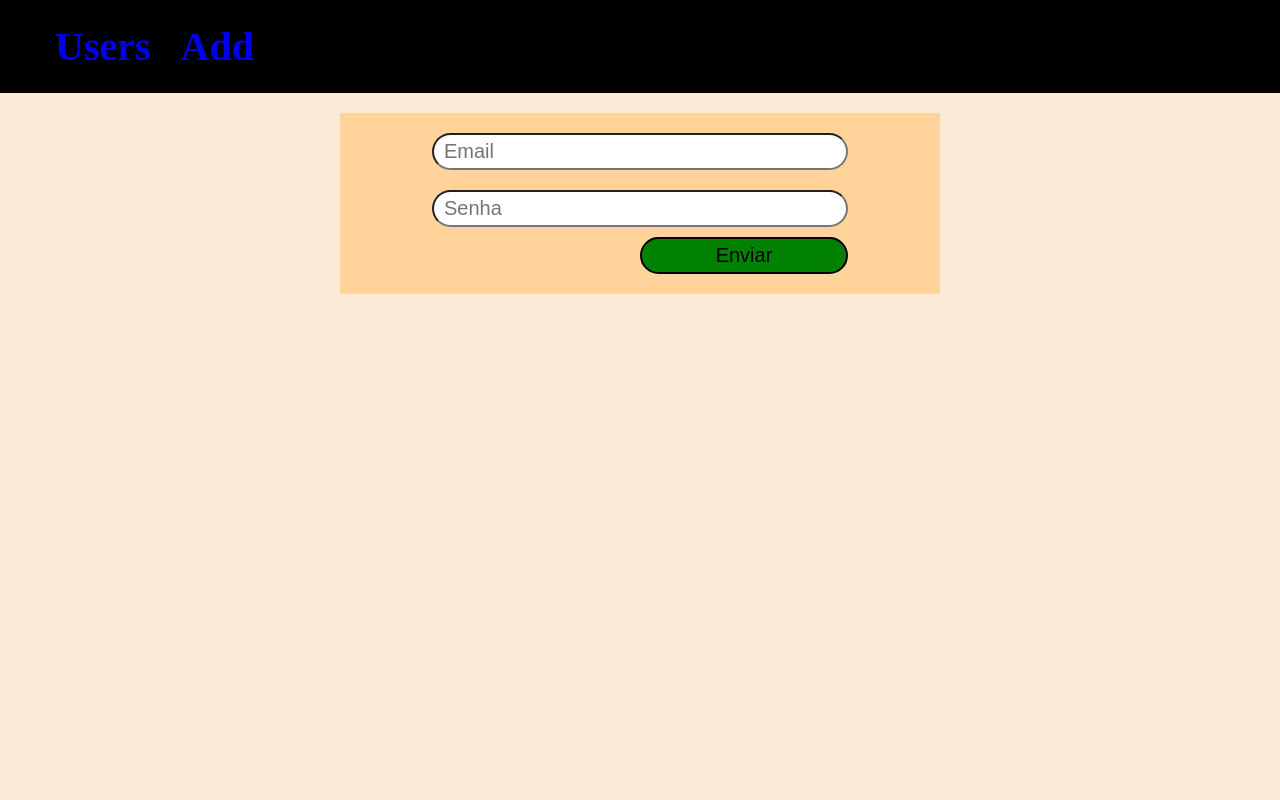
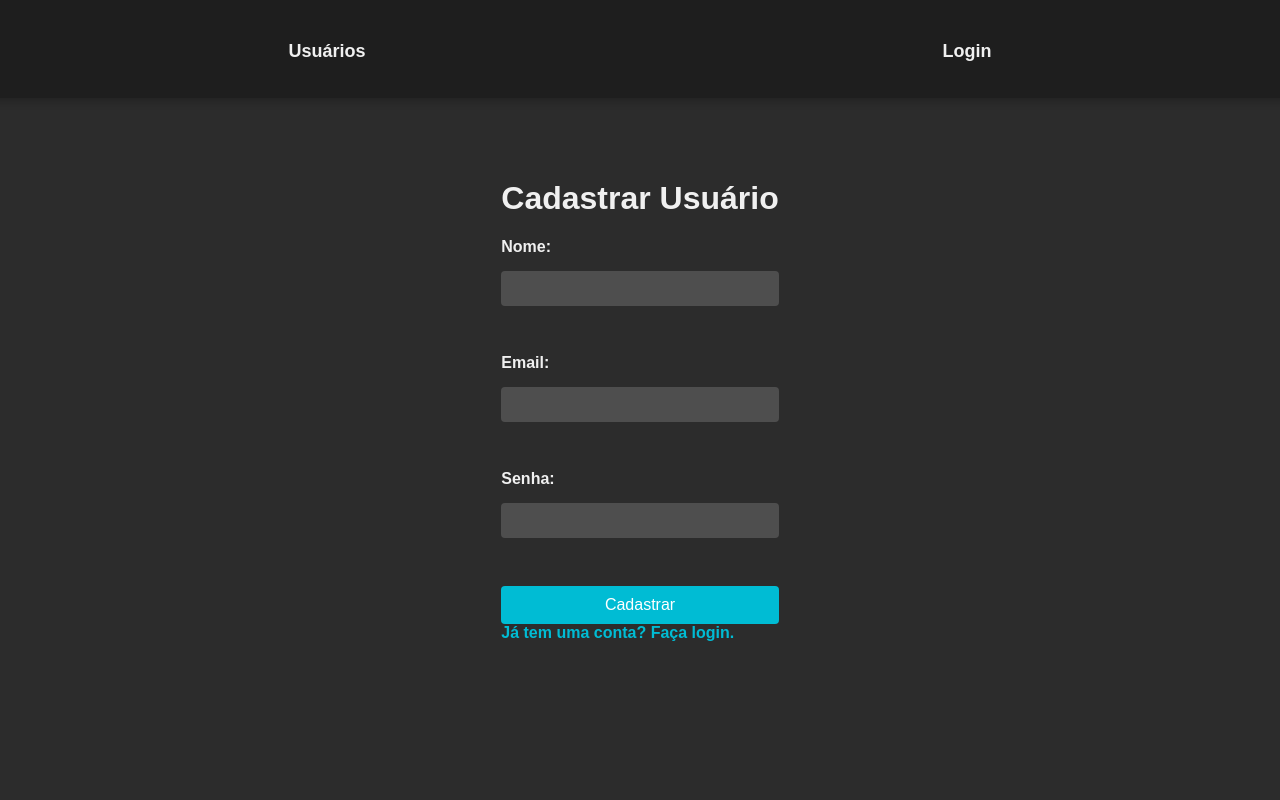
Before and after one commit to diogomador/Iuri, a Flask app: page /create in a window 1280 px wide. Run offline with Flask 3, Linux system fonts and the light colour scheme.

Commit message:
Site pronto (por enquanto)

```diff
--- a/app.py
+++ b/app.py
@@ -1,10 +1,10 @@
-from flask import Flask, url_for,request,render_template,flash,redirect
+from flask import Flask, url_for, request, render_template, flash, redirect, session
 import sqlite3
 
 app = Flask(__name__)
+app.secret_key = 'sua_chave_secreta_aqui'  # Necessário para usar sessões
 
-
-# Obter uma conexão com SQlite
+# Obter uma conexão com SQLite
 def get_connection():
     conn = sqlite3.connect('database.db')
     conn.row_factory = sqlite3.Row
@@ -12,50 +12,78 @@ def get_connection():
 
 @app.route('/')
 def index():
+    if 'user_name' not in session:
+        return redirect(url_for('login'))
+
     conn = get_connection()
-    users = conn.execute('SELECT id, email FROM users').fetchall()
-    return render_template('pages/index.html',users=users)
+    users = conn.execute('SELECT id, nome, email FROM users').fetchall()
+    return render_template('pages/index.html', users=users)
+
 
 @app.route('/create', methods=['GET','POST'])
 def create():
-
     if request.method == 'POST':
+        nome = request.form['nome']
         email = request.form['email']
         senha = request.form['password']
-        if not email:
-            flash('Email é obrigatório')
+
+        if not nome or not email:
+            flash('Nome e Email são obrigatórios')
         else:
             conn = get_connection()
-            conn.execute("INSERT INTO users (email, senha) VALUES (?,?)", (email, senha))
+            conn.execute("INSERT INTO users (nome, email, senha) VALUES (?,?,?)", (nome, email, senha))
             conn.commit()
             conn.close()
             return redirect(url_for('index'))
 
-
     return render_template('pages/create.html')
 
 
+@app.route('/login', methods=['GET', 'POST'])
+def login():
+    if request.method == 'POST':
+        email = request.form['email']
+        senha = request.form['password']
+        conn = get_connection()
+        user = conn.execute("SELECT * FROM users WHERE email=? AND senha=?", (email, senha)).fetchone()
+
+        if user:
+            session['user_id'] = user['id']
+            session['user_email'] = user['email']
+            session['user_name'] = user['nome']
+            return redirect(url_for('index'))
+        else:
+            flash('Email ou senha inválidos')
+            return redirect(url_for('login'))
+
+    return render_template('pages/login.html')
+
+
+@app.route('/logout')
+def logout():
+    session.clear()
+    return redirect(url_for('login'))
+
 @app.route('/<int:id>/edit', methods=['POST','GET'])
 def edit(id):
-
     SELECT = 'SELECT * FROM users WHERE id=?'
     conn = get_connection()
-    # usuario = conn.execute(SELECT,(str(id))).fetchone()
-    usuario = conn.execute(SELECT,(id,)).fetchone()
+    usuario = conn.execute(SELECT, (id,)).fetchone()
 
     if usuario == None:
-        return 'NÃO EXISTE'
+        return 'Usuário não encontrado'
 
     if request.method == 'POST':
+        nome = request.form['nome']
         email = request.form['email']
-        UPDATE = 'UPDATE users SET email=? WHERE id=?'
-        conn.execute(UPDATE,(email,id))
+        UPDATE = 'UPDATE users SET nome=?, email=? WHERE id=?'
+        conn.execute(UPDATE, (nome, email, id))
         conn.commit()
         conn.close()
         return redirect(url_for('index'))
 
+    return render_template('pages/edit.html', user=usuario)
 
-    return render_template('pages/edit.html',user=usuario)
 
 if __name__ == '__main__':
     app.run(debug=True)
--- a/database/schema.sql
+++ b/database/schema.sql
@@ -4,6 +4,7 @@ DROP TABLE IF EXISTS users;
 CREATE TABLE users (
     id INTEGER PRIMARY KEY AUTOINCREMENT,
     created TIMESTAMP NOT NULL DEFAULT CURRENT_TIMESTAMP,
+    nome TEXT NOT NULL,
     email TEXT NOT NULL,
     senha TEXT NOT NULL
 );
--- a/static/css/styles.css
+++ b/static/css/styles.css
@@ -1,112 +1,128 @@
-* {
-    box-sizing: border-box;
-    list-style: none;
+/* Estilo global */
+body {
+    font-family: Arial, sans-serif;
+    margin: 0;
     padding: 0;
-    margin: 0;
+    background-color: #2c2c2c; /* Cor de fundo mais escura */
+    color: #f0f0f0; /* Cor de texto mais clara para contraste */
+    display: flex;
+    justify-content: center;
+    align-items: center;
+    height: 100vh; /* Altura total da tela */
+    overflow: hidden;
 }
 
-body, html {
-    height: 100vh;
+/* Cabeçalho (nav) */
+.nav {
+    background-color: #1e1e1e; /* Fundo mais escuro */
+    color: #f0f0f0; /* Cor do texto */
+    padding: 15px;
+    display: flex;
+    justify-content: space-around;
+    align-items: center;
+    width: 100%;
+    box-shadow: 0 4px 8px rgba(0, 0, 0, 0.2);
+    position: fixed;
+    top: 0;
 }
 
+.nav a {
+    text-decoration: none;
+    color: #f0f0f0;
+    font-weight: bold;
+    font-size: 18px;
+    transition: color 0.3s;
+}
+
+.nav a:hover {
+    color: #00bcd4; /* Azul claro para hover */
+}
+
+/* Container principal */
 .container {
+    width: 90%;
+    max-width: 600px; /* Limita o tamanho máximo */
+    background-color: #3e3e3e; /* Fundo do container */
+    padding: 20px;
+    margin-top: 100px; /* Espaço para evitar sobreposição com o nav */
+    border-radius: 8px;
+    box-shadow: 0 4px 8px rgba(0, 0, 0, 0.2);
+    text-align: center;
+}
+
+/* Formulários */
+form {
     display: flex;
     flex-direction: column;
-    height: 100%;
+    gap: 15px;
+    margin-top: 20px;
 }
 
-.nav {
-    height: 100px;
-    background-color: black;
-    color: white;
-    display: flex;
-    align-items: center;
-    justify-content: flex-start;
-    padding: 20px 40px;
+label {
+    font-size: 16px;
+    font-weight: bold;
+    text-align: left;
 }
 
-.nav h2 {
-    font-size: 40px;
-    padding: 0 5px;
-    margin: 0 10px;
+input {
+    padding: 10px;
+    border: none;
+    border-radius: 4px;
+    background-color: #4e4e4e;
+    color: #f0f0f0;
 }
 
-.main {
-    padding: 20px 40px;
-    display: flex;
-    height: 100%;
-    background-color: antiquewhite;
-    flex-direction: column;
-    align-items: center;
-    justify-content: flex-start;
+input:focus {
+    outline: none;
+    border: 2px solid #00bcd4;
 }
 
-.nav h2:hover {
-    color: yellow;
-    font-size: 45px;
+button {
+    padding: 10px 20px;
+    background-color: #00bcd4;
+    color: #ffffff;
+    border: none;
+    border-radius: 4px;
+    font-size: 16px;
+    cursor: pointer;
+    transition: background-color 0.3s;
 }
 
-.users {
-    display: flex;
-    align-items: center;
-    justify-content: center;
-    background-color: rgb(255, 211, 154);
-    border-radius: 25px solid rgb(255, 170, 60);
-    width: 50%;
-    padding: 20px 40px;
+button:hover {
+    background-color: #008ba3;
 }
 
-.users form {
-    font-size: 20px;
-    display: flex;
-    flex-flow: column;
-    row-gap: 10px;
-    width: 80%;
+/* Lista de usuários */
+ul {
+    list-style-type: none;
+    padding: 0;
 }
 
-.nav h2 a {
-    text-decoration: none;
+li {
+    margin: 10px 0;
+    padding: 10px;
+    background-color: #4e4e4e;
+    border-radius: 4px;
+    display: flex;
+    justify-content: space-between;
+    align-items: center;
 }
 
-.nav h2 a:visited {
-    color: yellow;
+li a, a {
+    color: #00bcd4;
+    text-decoration: none;
+    font-weight: bold;
+    transition: color 0.3s;
 }
 
-.users input, button {
-    font-size: 20px;
-    border-radius: 25px;
-    padding: 5px 10px;
-    color: black;
+li a:hover {
+    color: #008ba3;
 }
 
-.users button {
-    background-color: green;
-    border: 2px solid black;
-    width: 50%;
-    align-self: flex-end;
+/* Rodapé */
+footer {
+    margin-top: 20px;
+    font-size: 14px;
+    color: #a0a0a0;
+    text-align: center;
 }
-
-.users button:hover {
-    background-color: black;
-    border: 2px solid green;
-    color: green;
-}
-
-.users ul li span {
-    font-weight: bolder;
-}
-
-.users ul li {
-    display: flex;
-    flex-flow: row nowrap;
-    justify-content: space-between;
-    padding: 10px 20px;
-    gap: 10px;
-    font-size: 20px;
-}
-
-.warning {
-    color: red;
-
-    font-size: 14px;
-}
--- a/templates/layout.html
+++ b/templates/layout.html
@@ -3,30 +3,31 @@
 <head>
     <meta charset="UTF-8">
     <meta name="viewport" content="width=device-width, initial-scale=1.0">
-    <title>SQLITE 3</title>
+    <title>Gerenciador de Usuários</title>
 
-    <link rel="stylesheet" href="{{url_for('static',filename='css/styles.css')}}">
+    <!-- Link para o CSS -->
+    <link rel="stylesheet" href="{{ url_for('static', filename='css/styles.css') }}">
+
+    {% block link %}
+    {% endblock %}
+</head>
+<body>
+    <!-- Cabeçalho -->
+    <header class="nav">
+        <h2><a href="{{ url_for('index') }}">Usuários</a></h2>
+        {% if 'user_id' in session %}
+            <h2><a href="{{ url_for('create') }}">Adicionar</a></h2>
+            <h2><a href="{{ url_for('logout') }}">Logout</a></h2>
+        {% else %}
+            <h2><a href="{{ url_for('login') }}">Login</a></h2>
+        {% endif %}
+    </header>
 
 
-    {% block link %}
-
-    {% endblock %}
-
-</head>
-<body>
-
-    <div class="container">
-        <div class="nav">
-            <h2><a href="{{url_for('index')}}">Users</a></h2>
-            <h2><a href="{{url_for('create')}}">Add</a> </h2>
-        </div>
-        <div class="main">
-            {% block conteudo %}
-
-            {% endblock %}
-        </div>
-    </div>
-
-
+    <!-- Conteúdo principal -->
+    <main class="main">
+        {% block conteudo %}
+        {% endblock %}
+    </main>
 </body>
 </html>
--- a/templates/pages/create.html
+++ b/templates/pages/create.html
@@ -1,18 +1,18 @@
 {% extends 'layout.html' %}
 
 {% block conteudo %}
-
-<div class="users">
-
-    <form action="{{url_for('create')}}" method="post">
-        <input type="email" name="email" placeholder="Email" value="{{request.form['email']}}">
-        {% with error = get_flashed_messages()  %}
-        <span class="warning">{{error[0]}}</span>
-        {% endwith %}
-        <input type="password" name="password" placeholder="Senha">
-        <button>Enviar</button>
-    </form>
-
-</div>
-
+<h1>Cadastrar Usuário</h1>
+<form method="POST">
+    <label for="nome">Nome:</label>
+    <input type="text" id="nome" name="nome" required>
+    <br>
+    <label for="email">Email:</label>
+    <input type="email" id="email" name="email" required>
+    <br>
+    <label for="password">Senha:</label>
+    <input type="password" id="password" name="password" required>
+    <br>
+    <button type="submit">Cadastrar</button>
+</form>
+<a href="{{ url_for('login') }}">Já tem uma conta? Faça login.</a>
 {% endblock %}
```
Also changed, not shown: templates/errors/error.html (deleted, +0 -9 lines), templates/pages/edit.html (+11 -8 lines), templates/pages/index.html (+9 -19 lines), templates/pages/login.html (added, +24 -0 lines), database.db.
